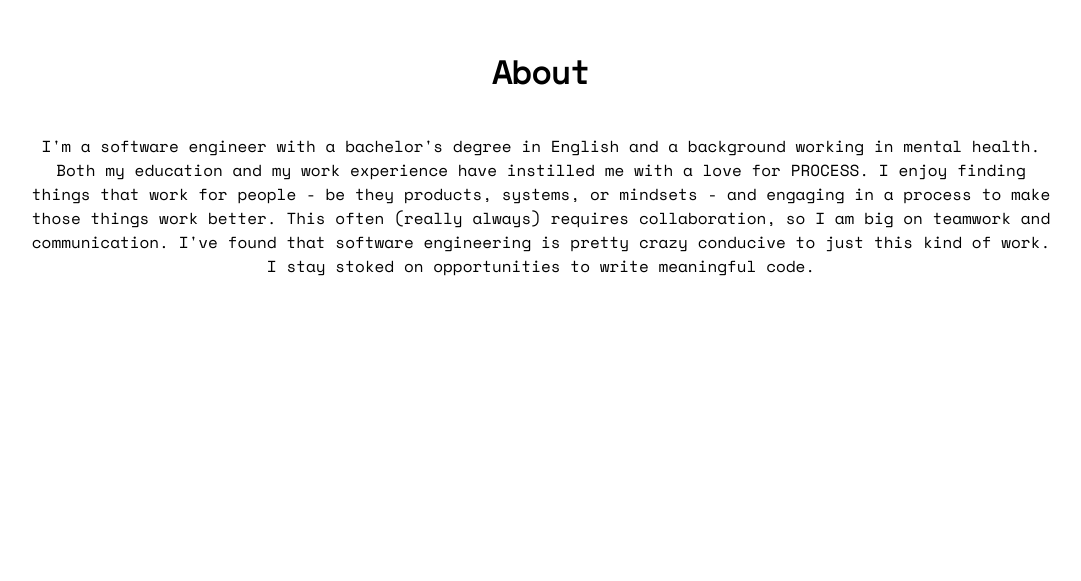
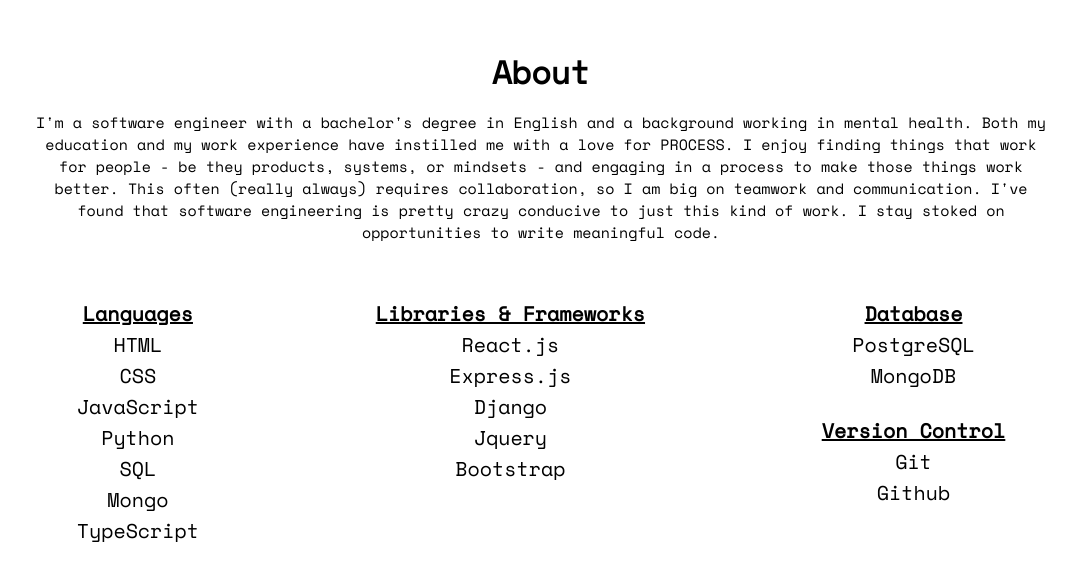
Before and after one commit to aparks4/Portfolio-Site, a React (Create React App) app: page /about in a window 1280 px wide. Shown: the part 797-1378 px from the top of the page, without its empty margins (99-1180 px from the left). Built offline with nearby package versions, Linux system fonts and the light colour scheme.

Commit message:
added skills to about page

```diff
--- a/src/App.css
+++ b/src/App.css
@@ -59,8 +59,36 @@ nav a:hover {
   justify-content: flex-start;
   align-items: center;
 }
+#about h1 {
+  margin-bottom: 0;
+}
 .bio-container {
   width: 80vw;
+  margin-top: 0;
+  font-size: 15px;
+}
+.skillslist-container {
+  width: 100vw;
+  height: 36vh;
+  display: flex;
+  flex-wrap: wrap;
+  justify-content: space-evenly;
+  padding-top: 2vh;
+}
+.skills-section {
+  font-size: 2.5vh;
+  display: flex;
+  flex-direction: column;
+  align-items: center;
+  justify-content: flex-start;
+  margin-top: 3vh;
+}
+.skills-section p {
+  margin: 1px;
+}
+.skills-title {
+  font-weight: bold;
+  text-decoration: underline;
 }
 #projects {
   flex-direction: column;
--- /dev/null
+++ b/src/components/SkillsList.js
@@ -0,0 +1,36 @@
+function SkillsList() {
+    return (
+        <div className='skillslist-container'>
+            <div className='skills-section'>
+                <p className='skills-title'>Languages</p>
+                <p>HTML</p>
+                <p>CSS</p>
+                <p>JavaScript</p>
+                <p>Python</p>
+                <p>SQL</p>
+                <p>Mongo</p>
+                <p>TypeScript</p>
+            </div>
+            <div className='skills-section'>
+                <p className='skills-title'>Libraries & Frameworks</p>
+                <p>React.js</p>
+                <p>Express.js</p>
+                <p>Django</p>
+                <p>Jquery</p>
+                <p>Bootstrap</p>
+            </div>
+            <div className='skills-section'>
+                <p className='skills-title'>Database</p>
+                <p>PostgreSQL</p>
+                <p>MongoDB</p>
+                <div className='skills-section'>
+                    <p className='skills-title'>Version Control</p>
+                    <p>Git</p>
+                    <p>Github</p>
+                </div>
+            </div>
+        </div>
+    )
+}
+
+export default SkillsList;
--- a/src/pages/About.js
+++ b/src/pages/About.js
@@ -1,5 +1,6 @@
 import ContactLinks from "../components/ContactLinks";
 import Bio from "../components/Bio";
+import SkillsList from "../components/SkillsList";
 
 
 function About() {
@@ -7,6 +8,7 @@ function About() {
         <div className='page' id='about'>
             <h1>About</h1>
             <Bio />
+            <SkillsList />
         </div>
     )
 }
```
